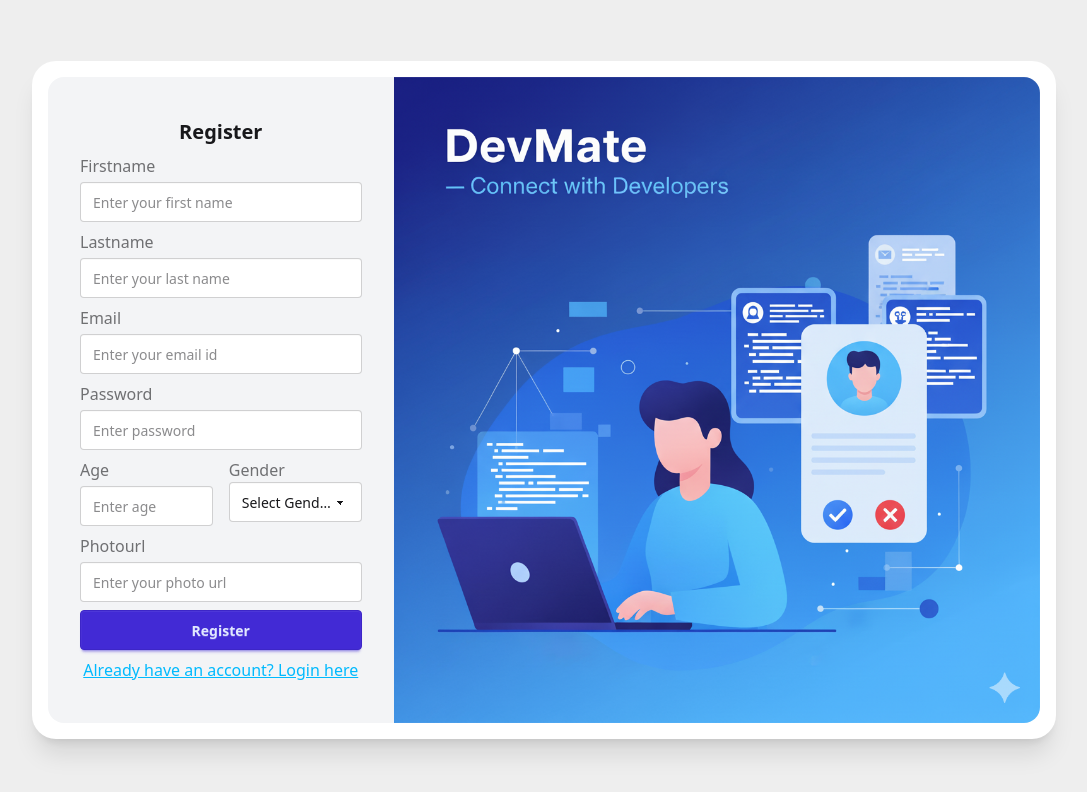
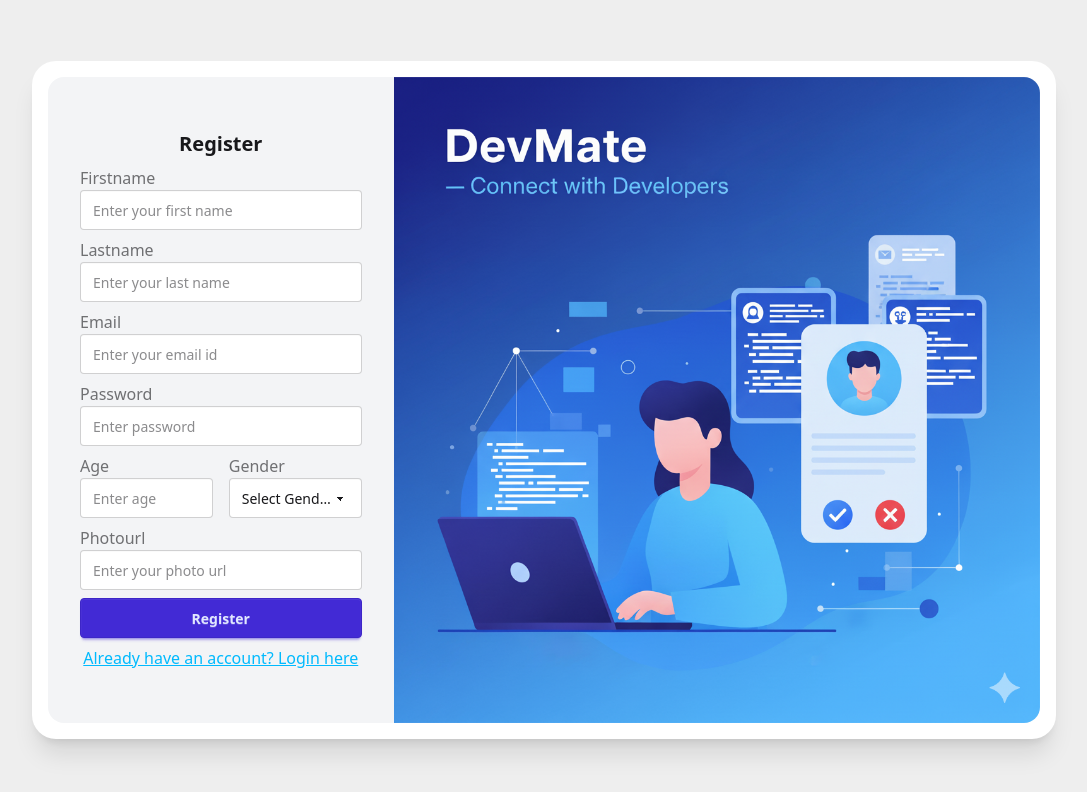
Before and after one commit to shbht-cyber/devmate-web, a React (Vite) app: page /signup in a window 1280 px wide. Shown: the top 792 px of the page, without its empty margins (96-1183 px from the left). Built offline with nearby package versions, Linux system fonts and the light colour scheme.

Commit message:
fix: signup form age input alignment center

```diff
--- a/src/components/auth/SignupForm.jsx
+++ b/src/components/auth/SignupForm.jsx
@@ -7,7 +7,7 @@
 
   const renderInput = (label, type, name, placeholder) => {
     return (
-      <div className="space-y-1">
+      <div className="">
         <label className="label">{label}</label>
 
         <input
@@ -40,7 +40,7 @@
 
         {renderInput("Password", "password", "password", "Enter password")}
 
-        <div className="flex gap-4">
+        <div className="flex gap-4 justify-center items-center">
           <div className="w-1/2">
             {renderInput("Age", "number", "age", "Enter age")}
           </div>
```
